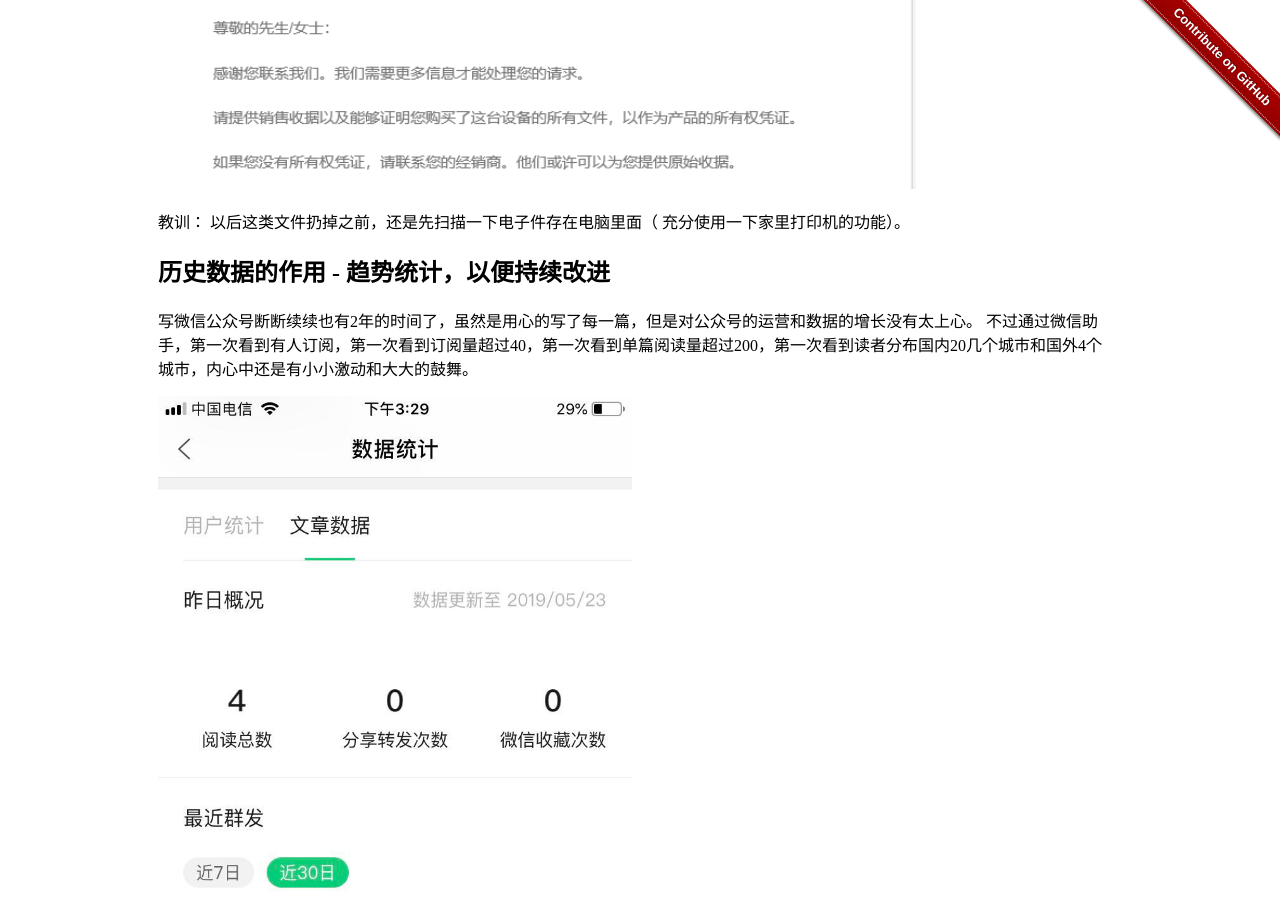
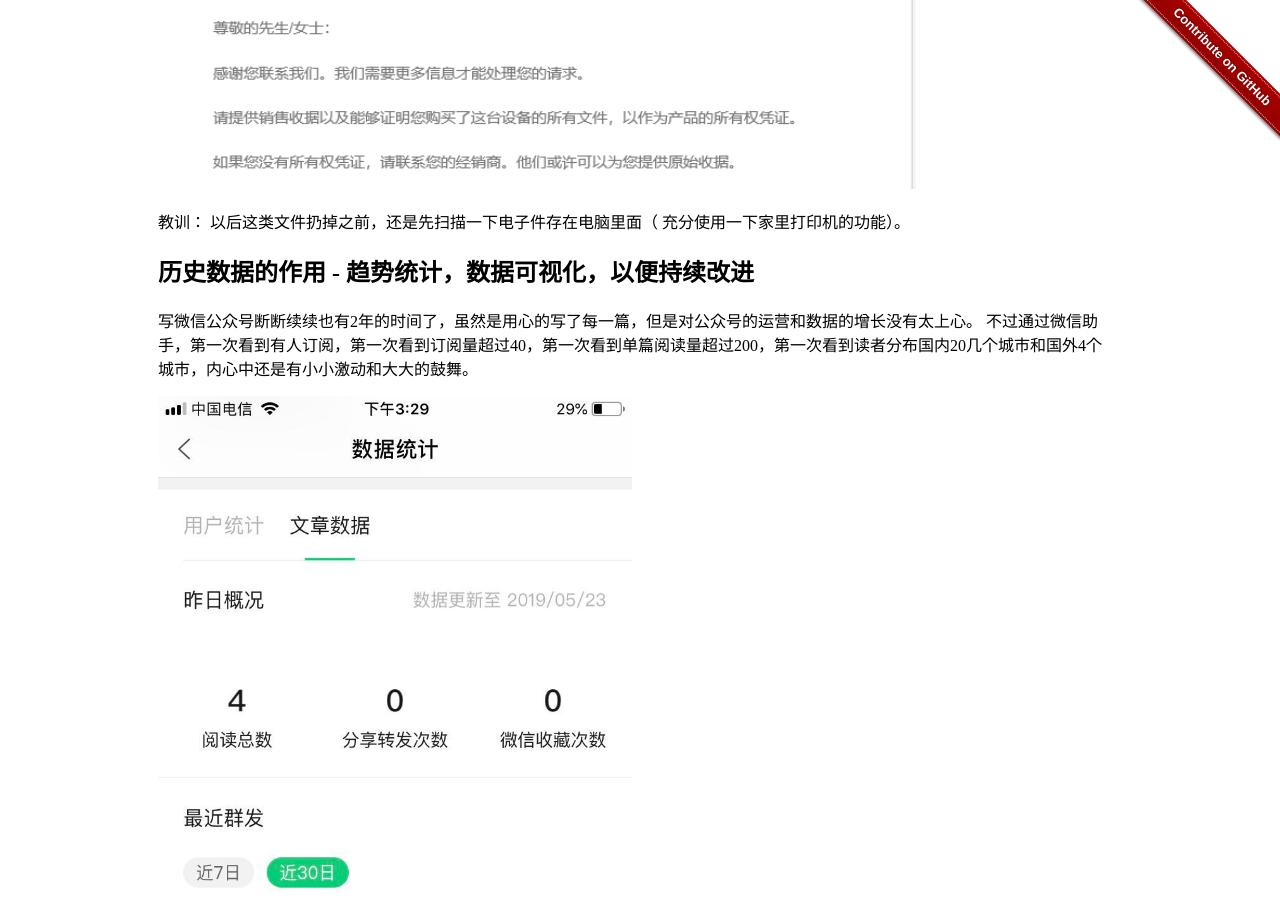
Before and after one commit to liuning0820/liuning0820.github.io, a Jekyll site: the page built from _posts/2019-05-24-usage-of-historical-data.md, in a window 1280 px wide and 900 px high, scrolled down 697 px. Built offline with Jekyll 4.4.1, drawn with Linux system fonts in a browser that asks for light colours; comment, search, counter and statistics services are not loaded.

Commit message:
update the article.

```diff
--- a/_posts/2019-05-24-usage-of-historical-data.md
+++ b/_posts/2019-05-24-usage-of-historical-data.md
@@ -18,7 +18,7 @@ comments: true
 
 教训： 以后这类文件扔掉之前，还是先扫描一下电子件存在电脑里面（ 充分使用一下家里打印机的功能）。
 
-## 历史数据的作用 - 趋势统计，以便持续改进
+## 历史数据的作用 - 趋势统计，数据可视化，以便持续改进
 
 写微信公众号断断续续也有2年的时间了，虽然是用心的写了每一篇，但是对公众号的运营和数据的增长没有太上心。 不过通过微信助手，第一次看到有人订阅，第一次看到订阅量超过40，第一次看到单篇阅读量超过200，第一次看到读者分布国内20几个城市和国外4个城市，内心中还是有小小激动和大大的鼓舞。
 
```
Also changed, not shown: _posts/2019-05-25-警惕忽悠.md (+2 -0 lines), images/jingtihuyou.jpg (added).
